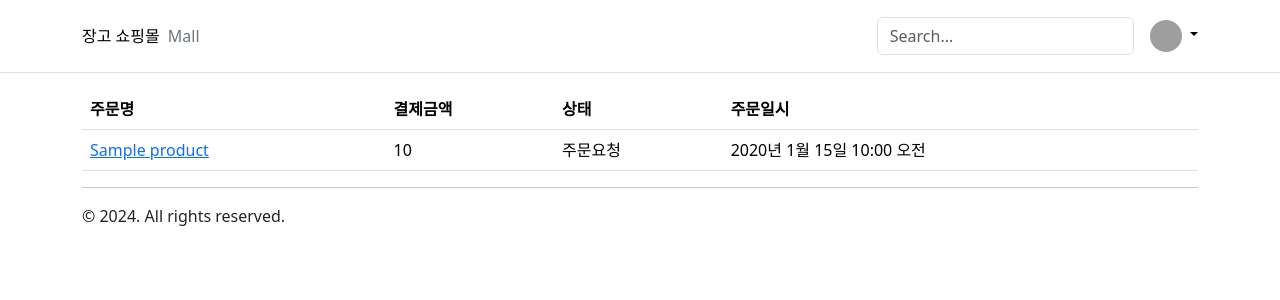
After one commit to updaun/DjangoPayment, a Django app: page /mall/orders/ in a window 1280 px wide. The commit adds this page. Shown: the top 300 px of the page. Run offline with Django 5.2, Linux system fonts and the light colour scheme; a user stored in the database is signed in; tables that the repository leaves empty hold one stand-in row (values such as "Sample post"); some libraries are stand-ins or nearby versions; grey boxes are pictures that could not be loaded.

Commit message:
chore: order list

```diff
--- a/mall/models.py
+++ b/mall/models.py
@@ -124,6 +124,16 @@ class Order(models.Model):
     created_at = models.DateTimeField(auto_now_add=True)
     updated_at = models.DateTimeField(auto_now=True)
 
+    @property
+    def name(self):
+        first_product = self.product_set.first()
+        if first_product is None:
+            return "등록된 상품이 없습니다."
+        size = self.product_set.all().count()
+        if size < 2:
+            return first_product.name
+        return f"{first_product.name} 외 {size - 1}건"
+
     def get_absolute_url(self):
         return reverse("order_detail", args=[self.pk])
 
@@ -155,15 +165,8 @@ class Order(models.Model):
         OrderedProduct.objects.bulk_create(ordered_product_list)
         return order
 
-    @property
-    def name(self):
-        first_product = self.product_set.first()
-        if first_product is None:
-            return "등록된 상품이 없습니다."
-        size = self.product_set.all().count()
-        if size < 2:
-            return first_product.name
-        return f"{first_product.name} 외 {size - 1}건"
+    class Meta:
+        ordering = ["-pk"]
 
 
 class OrderedProduct(models.Model):
--- /dev/null
+++ b/mall/templates/mall/order_list.html
@@ -0,0 +1,27 @@
+{% extends "mall/base.html" %}
+{% load humanize %}
+
+{% block content %}
+
+    <table class="table table-hover table-ordered">
+
+        <thead>
+            <tr>
+                <th>주문명</th>
+                <th>결제금액</th>
+                <th>상태</th>
+                <th>주문일시</th>
+            </tr>
+        <tbody>
+            {% for order in order_list %}
+            <tr>
+                <td><a href="{{ order.get_absolute_url }}">{{ order.name }}</a></td>
+                <td>{{ order.total_amount|intcomma }}</td>
+                <td>{{ order.get_status_display }}</td>
+                <td>{{ order.created_at }}</td>
+            </tr>
+            {% endfor %}
+        </tbody>
+    </table>
+
+{% endblock %}
--- a/mall/urls.py
+++ b/mall/urls.py
@@ -6,6 +6,7 @@ urlpatterns = [
     path("", views.product_list, name="product_list"),
     path("cart/", views.cart_detail, name="cart_detail"),
     path("cart/<int:product_pk>/add/", views.add_to_cart, name="add_to_cart"),
+    path("orders/", views.order_list, name="order_list"),
     path("orders/new/", views.order_new, name="order_new"),
     path("orders/<int:pk>/pay/", views.order_pay, name="order_pay"),
     path(
--- a/mall/views.py
+++ b/mall/views.py
@@ -91,6 +91,18 @@ def add_to_cart(request, product_pk):
 
 
 @login_required
+def order_list(request):
+    order_qs = Order.objects.all().filter(user=request.user)
+    return render(
+        request,
+        "mall/order_list.html",
+        {
+            "order_list": order_qs,
+        },
+    )
+
+
+@login_required
 def order_new(request):
     cart_product_qs = CartProduct.objects.filter(user=request.user)
     order = Order.create_from_cart(request.user, cart_product_qs)
--- a/templates/base.html
+++ b/templates/base.html
@@ -44,6 +44,8 @@
           </a>
           <ul class="dropdown-menu text-small">
             <li><a class="dropdown-item" href="{% url 'cart_detail' %}">장바구니</a></li>
+            <li><a class="dropdown-item" href="{% url 'order_list' %}">주문목록</a></li>
+            <li><hr class="dropdown-divider"></li>
             <li><a class="dropdown-item" href="{% url 'profile' %}">프로필</a></li>
             <li><hr class="dropdown-divider"></li>
             <li><a class="dropdown-item" href="{% url 'logout' %}"><form action="/accounts/logout/" method="post" class="d-inline">
```
